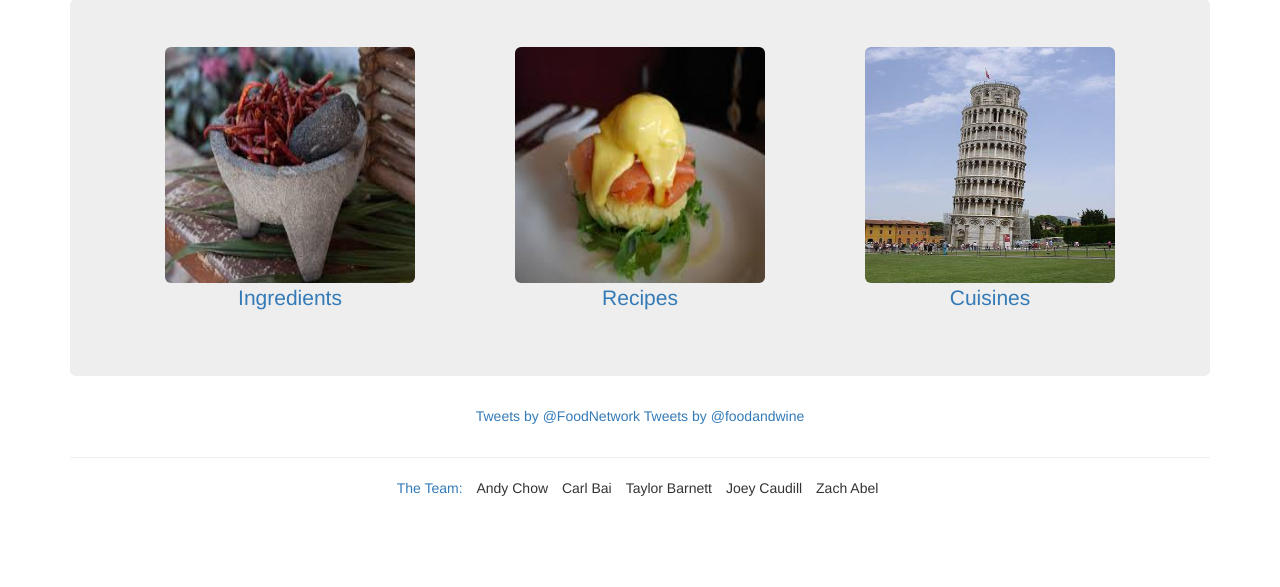
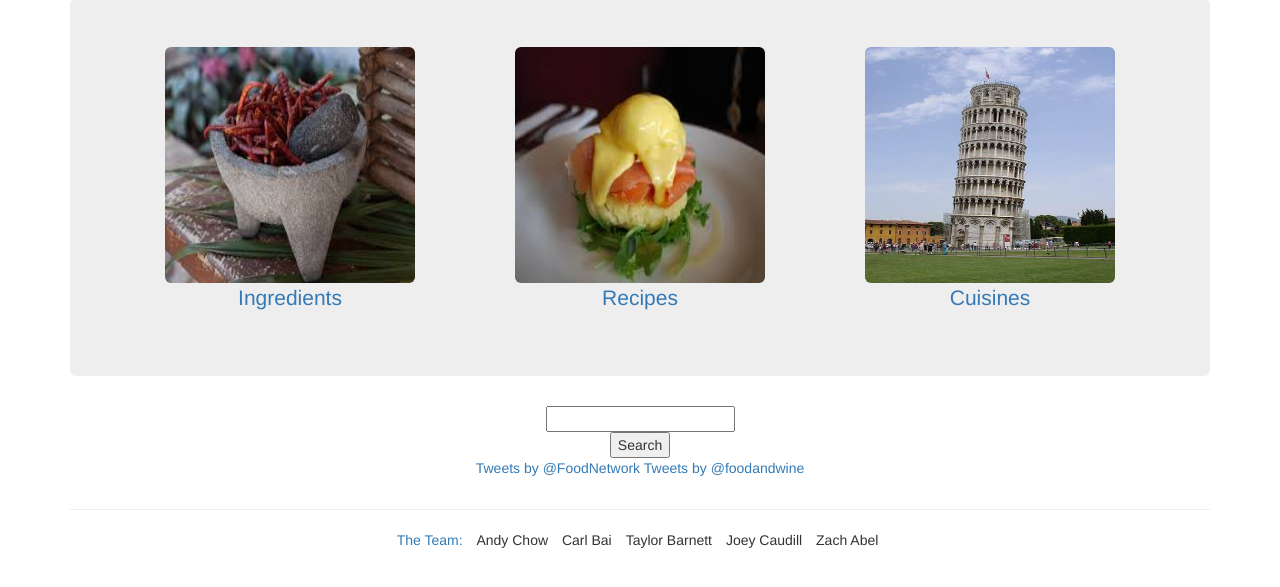
Before and after one commit to tbarn/cs373-idb, a Flask app: page / in a window 1280 px wide. Shown: the part 73-660 px from the top of the page. Run offline with Flask 2, Linux system fonts and the light colour scheme; some libraries are stand-ins or nearby versions.

Commit message:
front end for search

```diff
--- a/templates/index.html
+++ b/templates/index.html
@@ -26,7 +26,8 @@
     </div>
    </div>
   </div>
-    <center>
+  <center><form action="/search" method=post><input type=text name=search value="{{ request.form.search }}"></br><div class="actions"><input type=submit value="Search"></div></center>
+  <center>
       <a class="twitter-timeline" href="https://twitter.com/FoodNetwork" data-widget-id="581118978052866048">Tweets by @FoodNetwork</a>
 <script>!function(d,s,id){var js,fjs=d.getElementsByTagName(s)[0],p=/^http:/.test(d.location)?'http':'https';if(!d.getElementById(id)){js=d.createElement(s);js.id=id;js.src=p+"://platform.twitter.com/widgets.js";fjs.parentNode.insertBefore(js,fjs);}}(document,"script","twitter-wjs");</script>
       <a class="twitter-timeline" href="https://twitter.com/foodandwine" data-widget-id="581119382044082176">Tweets by @foodandwine</a>
```
